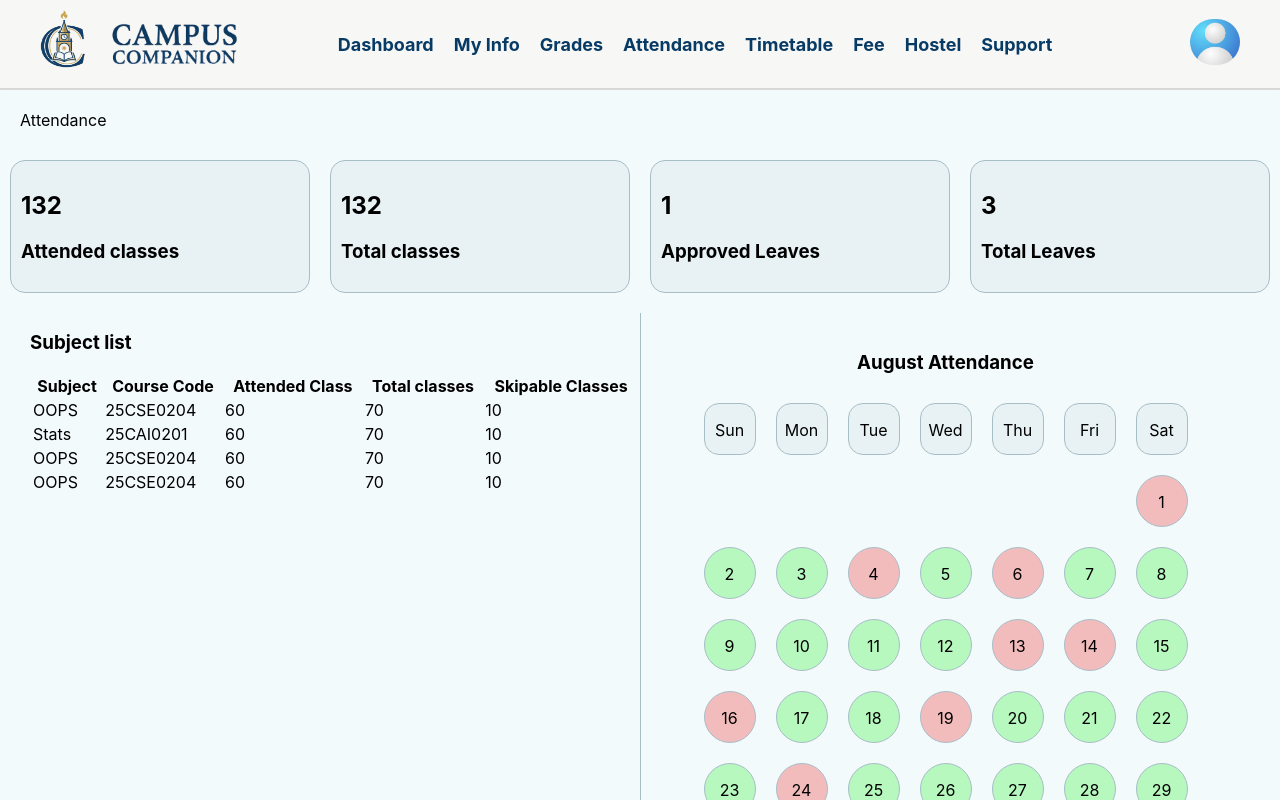
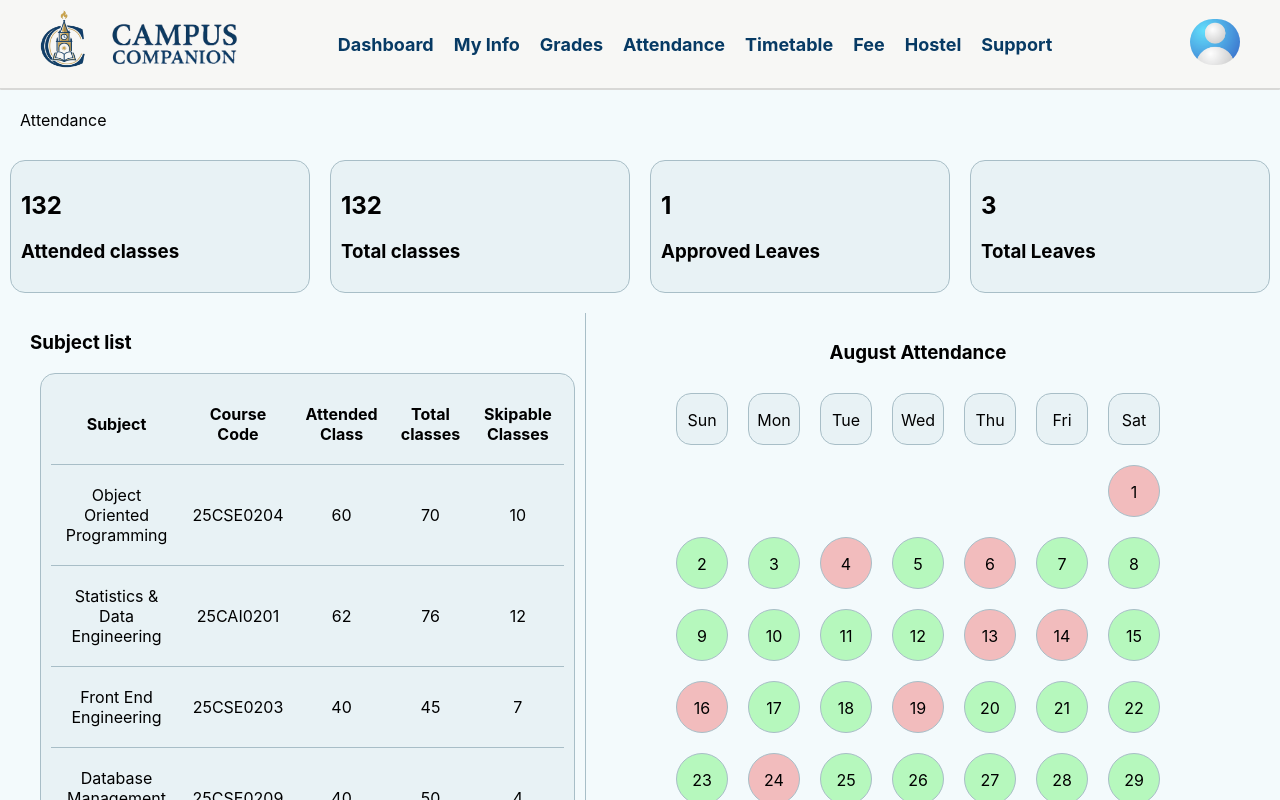
Before and after one commit to ujjwal-nyotane/Campus-Companion, a React (Vite) app in the folder frontend/: page /attendance in a window 1280 px wide. Shown: the top 800 px of the page. Built offline with nearby package versions, Linux system fonts and the light colour scheme.

Commit message:
completed attendance page

```diff
--- a/frontend/src/components/attendance.css
+++ b/frontend/src/components/attendance.css
@@ -21,11 +21,8 @@
 
 }
 .calender{
-    display: flex;
-    justify-content: center;
-    align-items: center;
-    flex-direction: column;
-    padding: 20px;
+    padding: 10px  80px;
+    text-align: center;
     border-left: 1px  #A8BEC7 solid ;
 
 }
@@ -76,6 +73,29 @@
      border:1px solid #A8BEC7;
 
 }
+
 .attendancetable{
-    width:100%
+
+    background:#E8F2F5;
+    padding:  10px;
+    border: 1px solid #A8BEC7;
+    border-radius: 15px;
+    margin: 10px;
+    border-spacing: 0px;
+
+
 }
+.attendancetable th,.attendancetable td{
+    padding: 20px 10px;
+    text-align: center;
+
+}
+.attendancetable tbody td{
+
+    border-top: 1px solid #A8BEC7
+}
+.attendancetable tbody tr:hover{
+    background: rgb(0,0,0,.05);
+
+
+}
--- a/frontend/src/components/attendance.jsx
+++ b/frontend/src/components/attendance.jsx
@@ -49,7 +49,7 @@ function Attendance() {
                     <tbody>
                         <tr>
                             <td>
-                                OOPS
+                                Object Oriented Programming
                             </td>
                             <td>
                                 25CSE0204
@@ -66,53 +66,53 @@ function Attendance() {
                         </tr>
                         <tr>
                             <td>
-                                Stats
+                                Statistics & Data Engineering
                             </td>
                             <td>
                                 25CAI0201
                             </td>
                             <td>
-                                60
+                                62
                             </td>
                             <td>
-                                70
+                                76
                             </td>
                             <td>
-                                10
+                                12
                             </td>
                         </tr>
                         <tr>
                             <td>
-                                OOPS
+                                Front End Engineering
                             </td>
                             <td>
-                                25CSE0204
+                                25CSE0203
                             </td>
                             <td>
-                                60
+                                40
                             </td>
                             <td>
-                                70
+                                45
                             </td>
                             <td>
-                                10
+                                7
                             </td>
                         </tr>
                         <tr>
                             <td>
-                                OOPS
+                                Database Management System
                             </td>
                             <td>
-                                25CSE0204
+                                25CSE0209
                             </td>
                             <td>
-                                60
+                                40
                             </td>
                             <td>
-                                70
+                                50
                             </td>
                             <td>
-                                10
+                                4
                             </td>
                         </tr>
                     </tbody>
```
